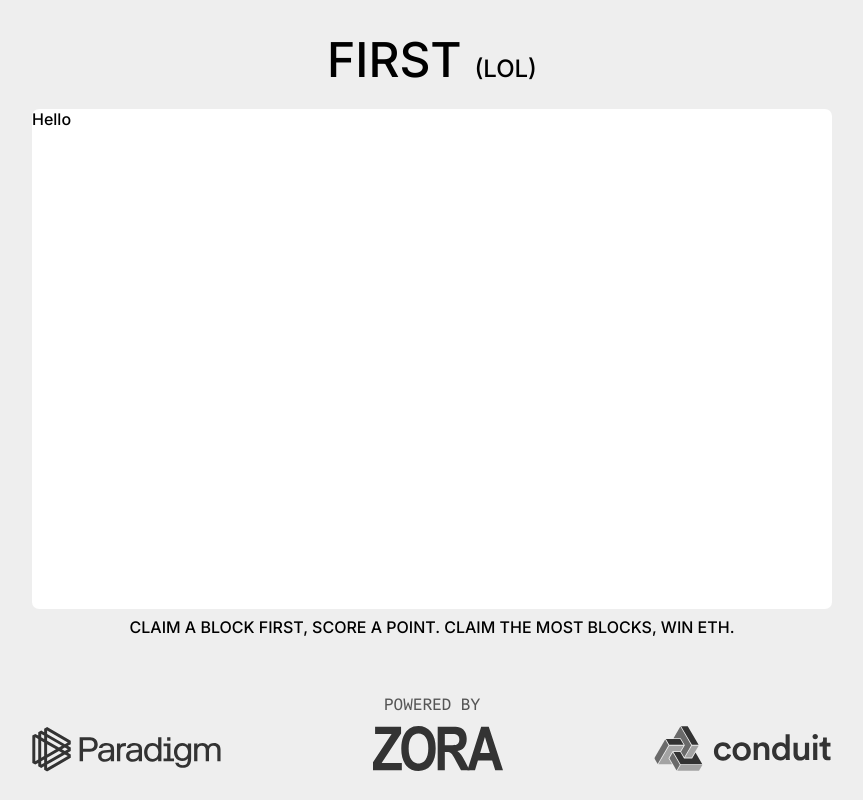
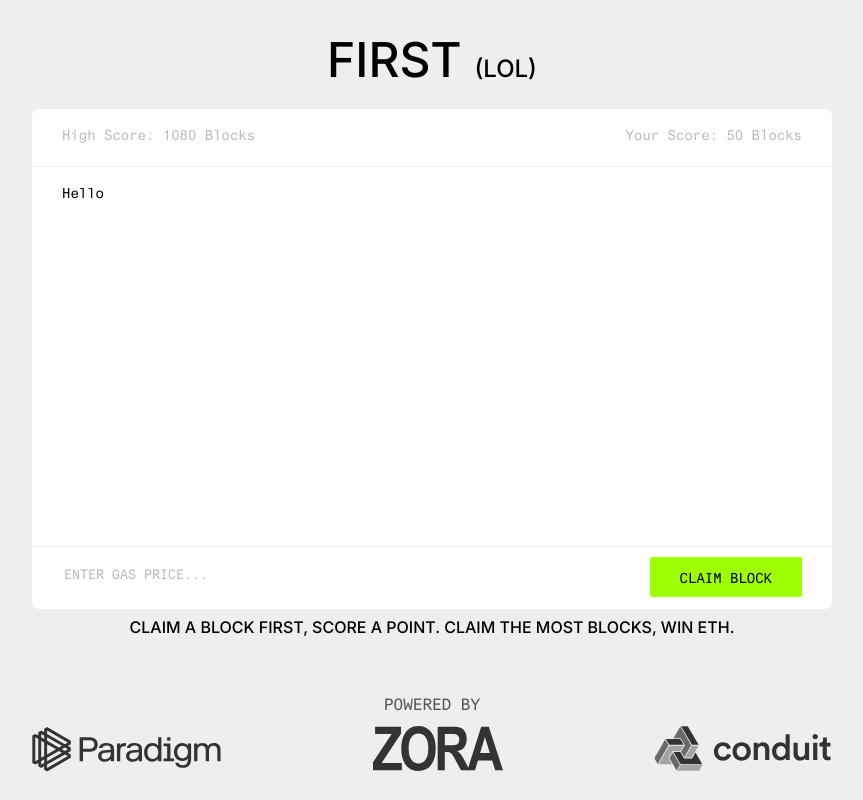
Before and after one commit to ourzora/first-lol, a Next.js app: page / in a window 1280 px wide. Shown: the whole page, without its empty margins (208-1071 px from the left). Built offline with nearby package versions, Linux system fonts and the light colour scheme.

Commit message:
[feat] container header + footer

```diff
--- /dev/null
+++ b/components/Button.tsx
@@ -0,0 +1,9 @@
+import styles from '../styles/form.module.css'
+
+export function Button({ children }) {
+    return (
+        <button className={styles.button}>
+            {children}
+        </button>
+    )
+}
--- a/components/Container.tsx
+++ b/components/Container.tsx
@@ -1,4 +1,6 @@
 import containerStyles from "../styles/container.module.css"
+import { Button } from "./Button"
+import { Input } from "./Input"
 
 export function Container({ children }) {
     return (
@@ -7,7 +9,17 @@
                 FIRST <span style={{ fontSize: '12' }}>(LOL)</span>
             </div>
             <div className={containerStyles.container}>
-                {children}
+                <div className={containerStyles.containerHeader}>
+                    <div>High Score: 1080 Blocks</div>
+                    <div>Your Score: 50 Blocks</div>
+                </div>
+                <div className={containerStyles.containerContent}>
+                    {children}
+                </div>
+                <div className={containerStyles.containerFooter}>
+                    <div><Input placeholder="ENTER GAS PRICE..." /></div>
+                    <div><Button>CLAIM BLOCK</Button></div>
+                </div>
             </div>
             <div style={{ marginTop: '0.5rem' }}>CLAIM A BLOCK FIRST, SCORE A POINT. CLAIM THE MOST BLOCKS, WIN ETH.</div>
             <div className={containerStyles.sponsorHeader}>POWERED BY</div>
--- /dev/null
+++ b/components/Input.tsx
@@ -0,0 +1,7 @@
+import styles from '../styles/form.module.css'
+
+export function Input({ placeholder }) {
+    return (
+        <input className={styles.input} placeholder={placeholder} />
+    )
+}
--- a/styles/container.module.css
+++ b/styles/container.module.css
@@ -13,6 +13,33 @@
     width: 50rem;
     height: 31.25rem;
     border-radius: 0.4375rem;
+    font-family: var(--font-mono);
+    font-size: 14px;
+    display: flex;
+    flex-direction: column;
+}
+
+.containerHeader {
+    display: flex;
+    padding: var(--container-y-padding) var(--container-x-padding);
+    border-bottom: 1px solid var(--background-color);
+    justify-content: space-between;
+    color: var(--secondary-text-color);
+    flex-grow: 0;
+}
+
+.containerContent {
+    padding: var(--container-y-padding) var(--container-x-padding);
+    flex: 1;
+}
+
+.containerFooter {
+    display: flex;
+    padding: var(--container-y-padding) var(--container-x-padding);
+    border-top: 1px solid var(--background-color);
+    justify-content: space-between;
+    color: var(--secondary-text-color);
+    flex-grow: 0;
 }
 
 .header {
--- /dev/null
+++ b/styles/form.module.css
@@ -0,0 +1,28 @@
+.button {
+    background: none;
+    color: inherit;
+    border: none;
+    padding: 0;
+    font: inherit;
+    cursor: pointer;
+    outline: inherit;
+
+    height: 40px;
+    font-size: 14px;
+    background-color: var(--button-color);
+    border-radius: 2px;
+    padding: 15px 30px;
+    color: var(--text-color);
+    margin: -10px 0 -10px 0;
+
+}
+
+.input {
+    outline: none;
+    border: none;
+    font-family: var(--font-mono);
+}
+
+.input::placeholder {
+    color: var(--secondary-text-color);
+}
--- a/styles/globals.css
+++ b/styles/globals.css
@@ -6,6 +6,8 @@
     --secondary-text-color: #BBB;
     --background-text-color: #555;
     --button-color: #9EFF00;
+    --container-x-padding: 30px;
+    --container-y-padding: 20px;
 }
 
 html,
```
